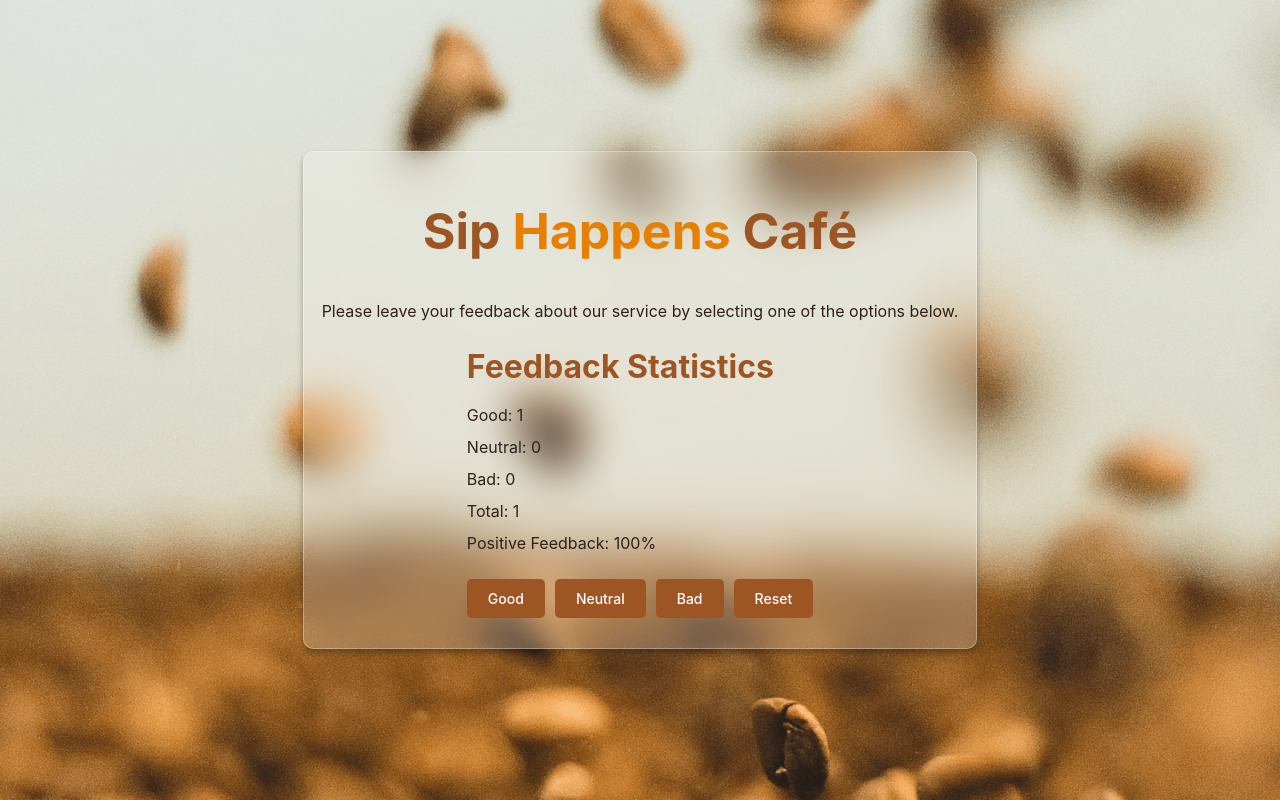
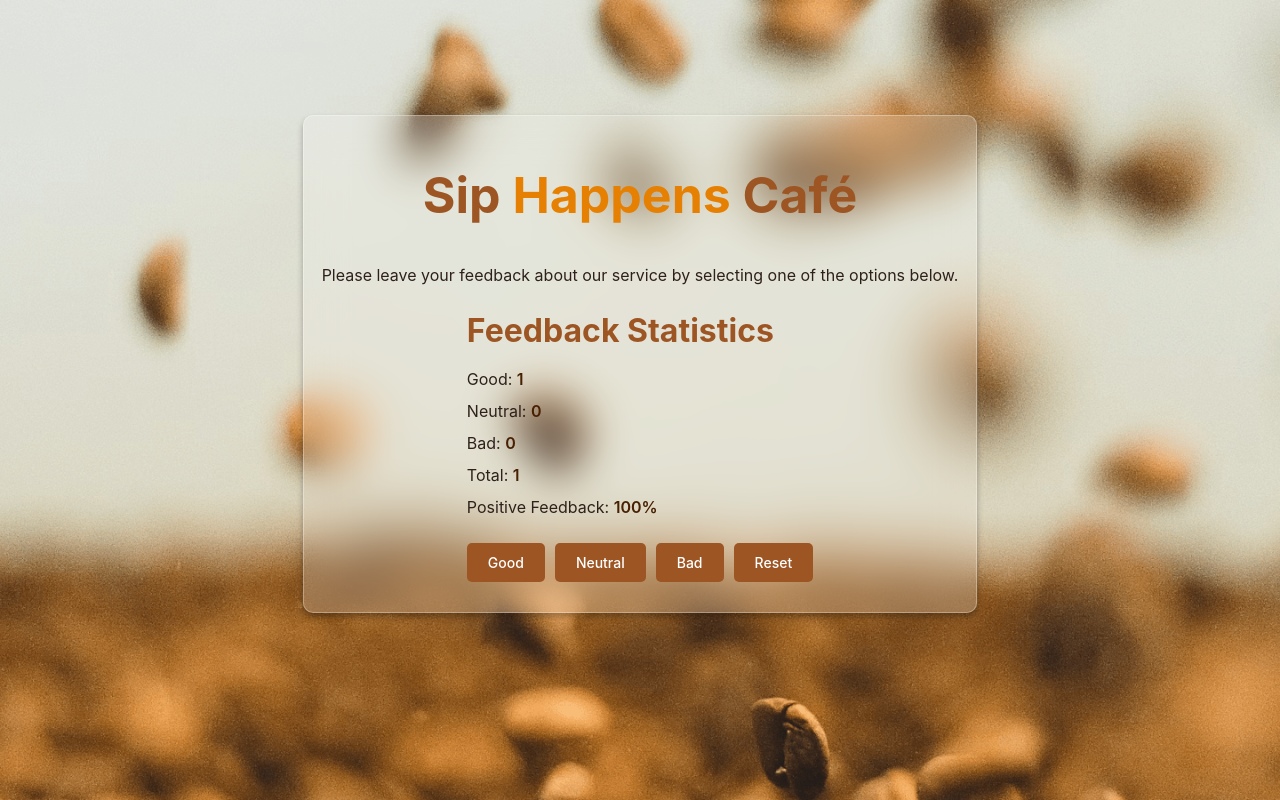
Before and after one commit to DennisUser1/react-hw-02, a React (Vite) app: page / in a window 1280 px wide. Both pictures are taken after a click on the button "Good". Built offline with nearby package versions, Linux system fonts and the light colour scheme.

Commit message:
v.1.5. Fixed styles

```diff
--- a/src/App.css
+++ b/src/App.css
@@ -71,6 +71,8 @@ body {
   padding: .625rem;
   box-shadow: 0 .25rem .375rem rgba(0, 0, 0, 0.3);
   border: 1px solid rgba(255, 255, 255, 0.3);
+  position: relative;
+  transform: translateY(-2.25rem);
 }
 
 .container {
--- a/src/components/Feedback/Feedback.jsx
+++ b/src/components/Feedback/Feedback.jsx
@@ -3,11 +3,11 @@ import styles from "./Feedback.module.css";
 const Feedback = ({ good, neutral, bad, total, positive }) => (
   <div className={styles.container}>
     <h2>Feedback Statistics</h2>
-    <p>Good: {good}</p>
-    <p>Neutral: {neutral}</p>
-    <p>Bad: {bad}</p>
-    <p>Total: {total}</p>
-    <p>Positive Feedback: {positive}%</p>
+    <p>Good: <span className={styles.value}>{good}</span></p>
+    <p>Neutral: <span className={styles.value}>{neutral}</span></p>
+    <p>Bad: <span className={styles.value}>{bad}</span></p>
+    <p>Total: <span className={styles.value}>{total}</span></p>
+    <p>Positive Feedback: <span className={styles.value}>{positive}%</span></p>
   </div>
 );
 
--- a/src/components/Feedback/Feedback.module.css
+++ b/src/components/Feedback/Feedback.module.css
@@ -14,3 +14,8 @@ h2 {
     margin: .5rem 0;
     color: #9d5523;
 }
+
+.value {
+    font-weight: 600;
+    color: #492002;
+}
--- a/src/index.css
+++ b/src/index.css
@@ -98,3 +98,9 @@ button:disabled {
     border-color: transparent;
   }
 }
+
+@media (max-width: 75rem) {
+  button:active {
+    background-color: #d98040;
+  }
+}
```
